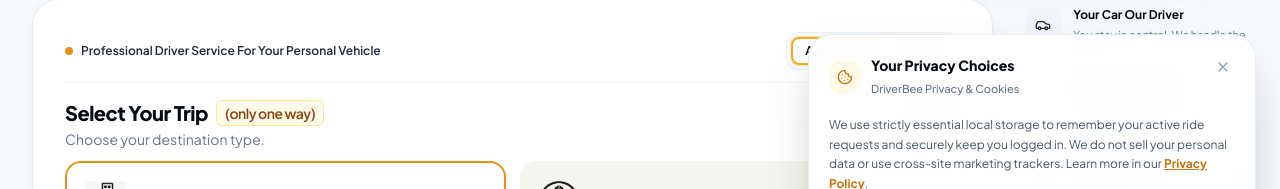
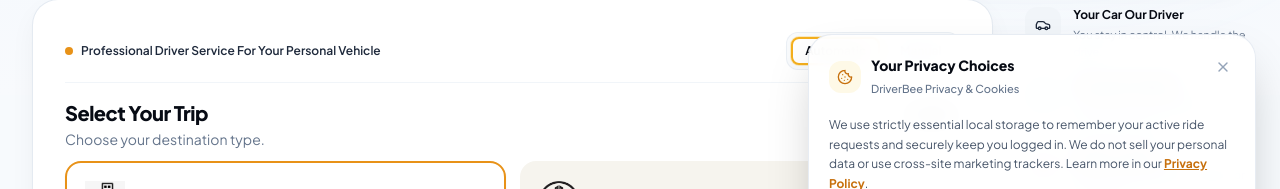
Before and after one commit to sarvexmarketing-hash/driverbeee, a React (Vite) app: page / in a window 1280 px wide. Shown: the part 512-701 px from the top of the page. Built offline with nearby package versions, Linux system fonts and the light colour scheme; no server answers; the database is empty.

Commit message:
Remove (only one way) badge beside Select Your Trip

```diff
--- a/src/components/TripSelector.tsx
+++ b/src/components/TripSelector.tsx
@@ -33,11 +33,8 @@
       {/* Header with Title and 1,250+ count on the right */}
       <div className="flex items-baseline justify-between">
         <div>
-          <h2 className="text-lg sm:text-xl font-extrabold text-navy-950 tracking-tight flex items-center gap-2 flex-wrap">
-            <span>Select Your Trip</span>
-            <span className="text-xs sm:text-sm font-semibold text-amber-800 bg-amber-50 border border-amber-200/90 px-2 py-0.5 rounded-md">
-              (only one way)
-            </span>
+          <h2 className="text-lg sm:text-xl font-extrabold text-navy-950 tracking-tight">
+            Select Your Trip
           </h2>
           <p className="text-xs sm:text-sm text-navy-500 font-normal mt-0.5">
             Choose your destination type.
```
